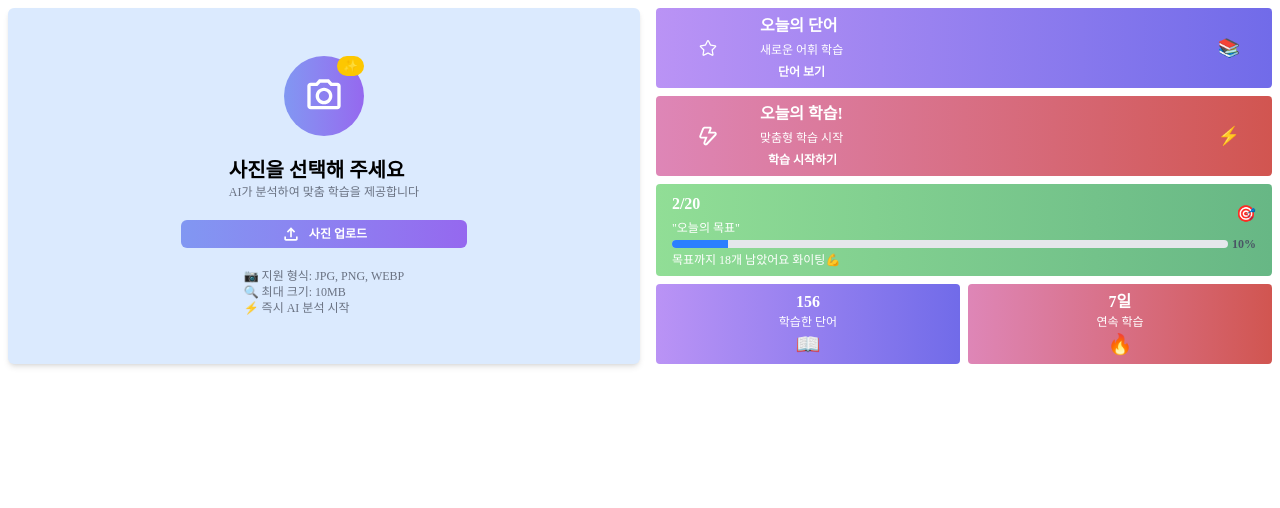
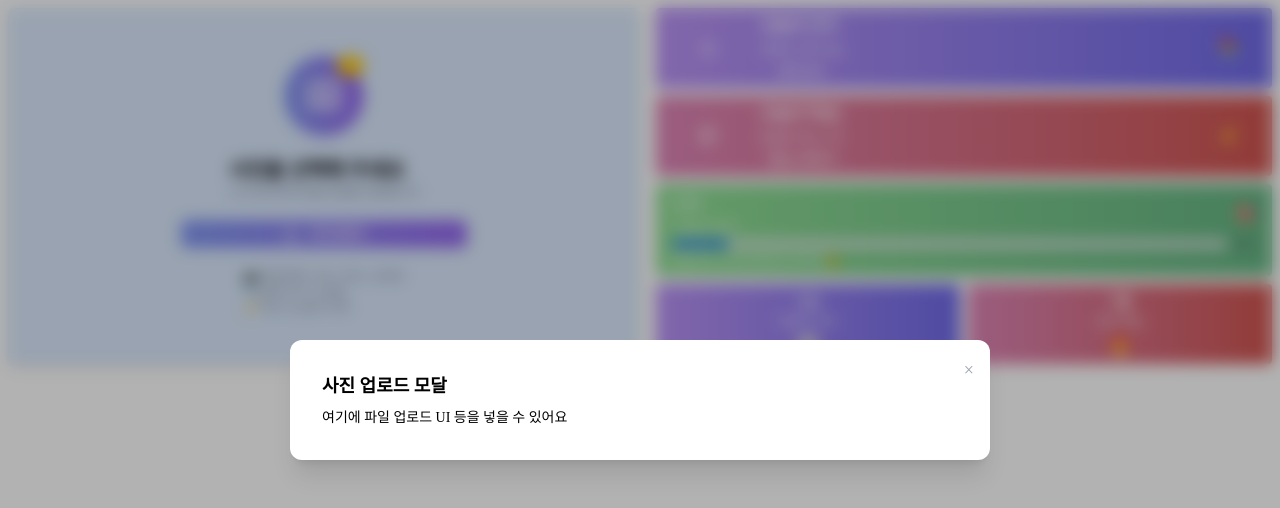
Before and after one commit to munjh61/SeeVocaLang, a React (Vite) app in the folder frontend/: page /doh in a window 1280 px wide. Both pictures are taken after a click on the button "사진 업로드". Shown: the top 508 px of the page. Built offline with nearby package versions, Linux system fonts and the light colour scheme; a web font is replaced by a local one.

Commit message:
Feat : Modal 컴포넌트 완성

```diff
--- /dev/null
+++ b/frontend/src/components/atoms/modal/modal.tsx
@@ -0,0 +1,31 @@
+import React from "react";
+
+type ModalProps = {
+  isOpen: boolean;
+  onClose: () => void;
+  children: React.ReactNode;
+};
+
+export const Modal: React.FC<ModalProps> = ({ isOpen, onClose, children }) => {
+  if (!isOpen) return null;
+
+  return (
+    <div className="fixed inset-0 z-50 flex items-center justify-center">
+      <div
+        className="fixed inset-0 bg-black/30 backdrop-blur-sm"
+        onClick={onClose}
+      />
+
+      <div className="relative z-10 bg-white rounded-xl shadow-xl w-[700px] max-w-[90%] p-8">
+        <button
+          onClick={onClose}
+          className="absolute top-4 right-4 text-gray-400 hover:text-black text-lg"
+        >
+          ×
+        </button>
+
+        {children}
+      </div>
+    </div>
+  );
+};
--- a/frontend/src/components/organisms/PhotoUpload.tsx
+++ b/frontend/src/components/organisms/PhotoUpload.tsx
@@ -1,18 +1,23 @@
+import { useState } from "react";
 import CameraIcon from "../../asset/camera.svg?react";
 import UploadIcon from "../../asset/image_upload.svg?react";
 import { Button } from "../atoms/button/Button.tsx";
 import { Icon } from "../atoms/icon/Icon.tsx";
 import { Text } from "../atoms/text/Text.tsx";
+import { Modal } from "../atoms/modal/modal.tsx";
 
 export const PhotoUpload = () => {
+  const [isModalOpen, setModalOpen] = useState(false);
+
   return (
+    <>
       <section className="flex flex-col items-center justify-center flex-1/2 m-2 gap-5 bg-blue-100 rounded-md shadow-md">
         <Button
           bgColor={"gradientPurple"}
           rounded={"full"}
           className={"relative w-20 h-20"}
         >
-        <Icon icon={CameraIcon} color={"white"} size={"lg"}></Icon>
+          <Icon icon={CameraIcon} color={"white"} size={"lg"} />
           <span className="absolute top-0 right-0 bg-yellow-400 text-white text-xs px-1.5 py-0.5 rounded-full">
             ✨
           </span>
@@ -32,8 +37,9 @@ export const PhotoUpload = () => {
           textColor={"white"}
           size={"xl5"}
           className={"gap-2 rounded-md"}
+          onClick={() => setModalOpen(true)}
         >
-        <Icon icon={UploadIcon} color={"white"} size={"md"}></Icon>
+          <Icon icon={UploadIcon} color={"white"} size={"md"} />
           사진 업로드
         </Button>
 
@@ -49,5 +55,13 @@ export const PhotoUpload = () => {
           </Text>
         </section>
       </section>
+
+      <Modal isOpen={isModalOpen} onClose={() => setModalOpen(false)}>
+        <Text size="lg" weight="bold" className="mb-2">
+          사진 업로드 모달
+        </Text>
+        <Text size="sm">여기에 파일 업로드 UI 등을 넣을 수 있어요</Text>
+      </Modal>
+    </>
   );
 };
```
Lines whose indentation alone changed are shown as unchanged.
